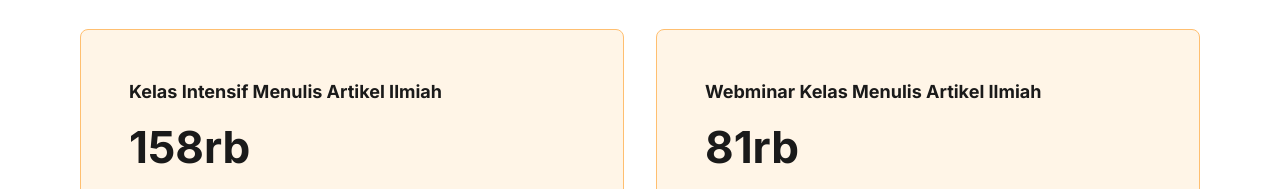
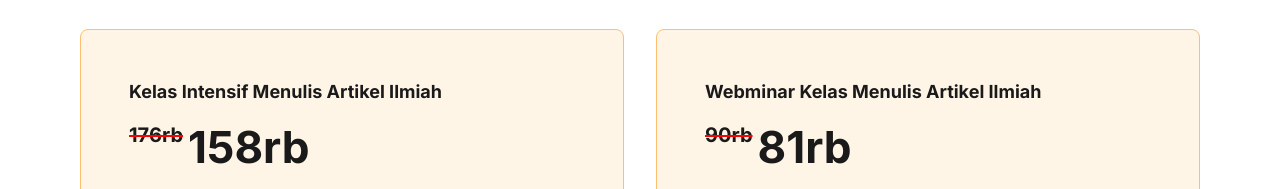
Before and after one commit to Research-in-Automation/rullis, an Eleventy site: page src/site/index.njk in a window 1280 px wide. Shown: the part 2140-2329 px from the top of the page. Built offline with nearby package versions, Linux system fonts and the light colour scheme; Eleventy itself is replaced by a stand-in of ours; files that its build step writes are made by us from their sources; what postcss-color-mix, precss would draw is missing.

Commit message:
feat: add discount badge

```diff
--- a/src/site/_includes/postcss/styles.css
+++ b/src/site/_includes/postcss/styles.css
@@ -592,10 +592,18 @@ div label[for=ui-component-toggle__yearly] {
   line-height: 1;
   margin-bottom: 1.25rem;
   margin-top: 1.25rem;
+  width: 100%;
 }
 
 .ui-component-card--pricing-amount {
   font-size: var(--ui-typography-h1);
+  font-weight: 700;
+}
+
+.ui-component-card--pricing-amount-2 {
+  font-size: var(--ui-typography-h3);
+  text-decoration-color: red;
+  vertical-align: top;
   font-weight: 700;
 }
 
--- a/src/site/index.njk
+++ b/src/site/index.njk
@@ -117,6 +117,7 @@ layout: layouts/base.njk
           <span><strong>Kelas Intensif Menulis Artikel Ilmiah</strong></span>
           <!-- AMOUNT -->
           <div class="ui-component-card--pricing-price">
+            <del class="ui-component-card--pricing-amount ui-component-card--pricing-amount-2">176rb</del>
             <span class="ui-component-card--pricing-amount ui-component-card--pricing-amount-1">158rb</span>
           </div>
           <span><small>7 hari kelas intensif belajar menulis artikel ilmiah.</small></span>
@@ -149,6 +150,7 @@ layout: layouts/base.njk
           <span><strong>Webminar Kelas Menulis Artikel Ilmiah</strong></span>
           <!-- AMOUNT -->
           <div class="ui-component-card--pricing-price">
+            <del class="ui-component-card--pricing-amount ui-component-card--pricing-amount-2">90rb</del>
             <span class="ui-component-card--pricing-amount ui-component-card--pricing-amount-1">81rb</span>
           </div>
           <span><small>Hanya mendapatkan akses ke kelas webminar saja</small></span>
```
